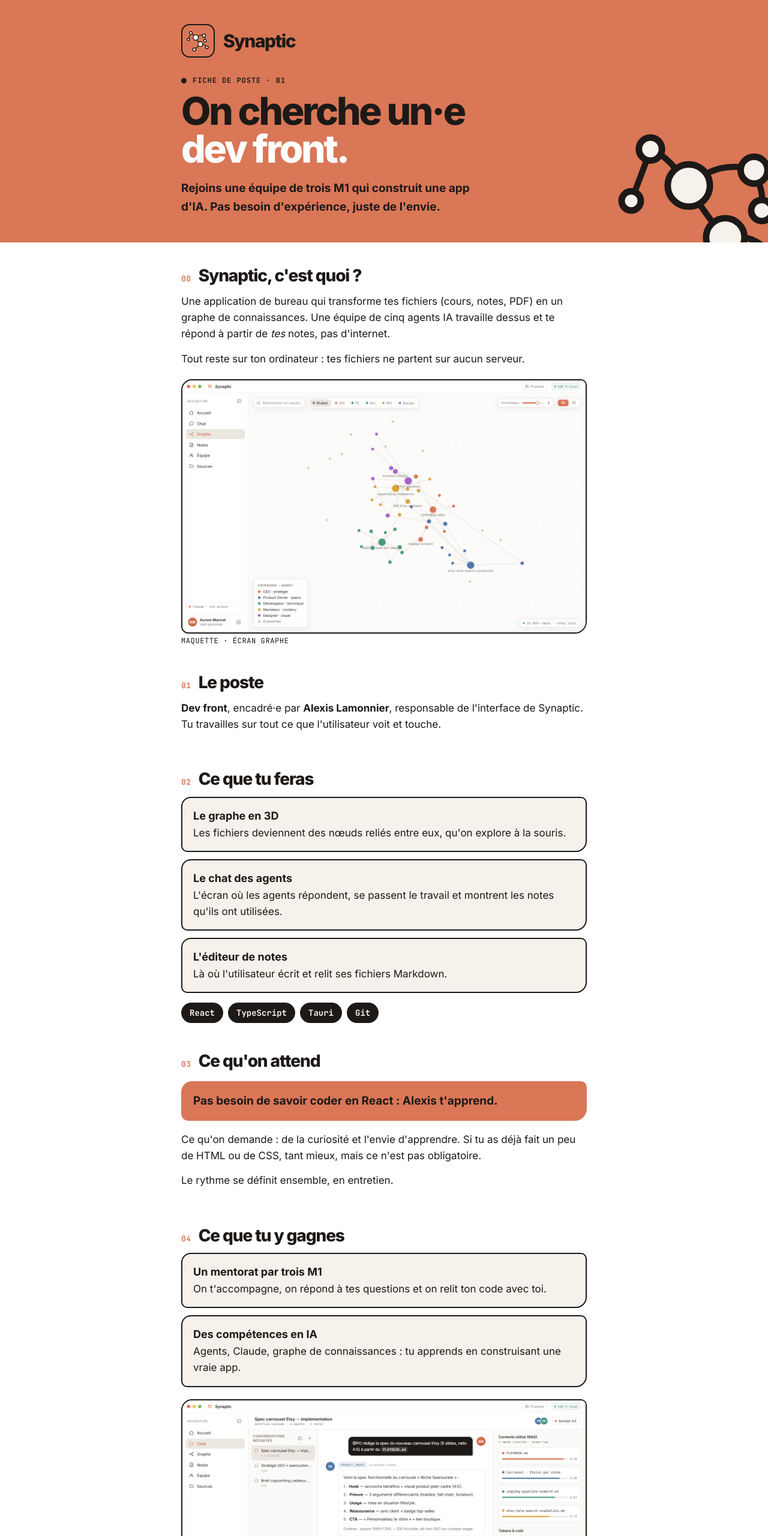
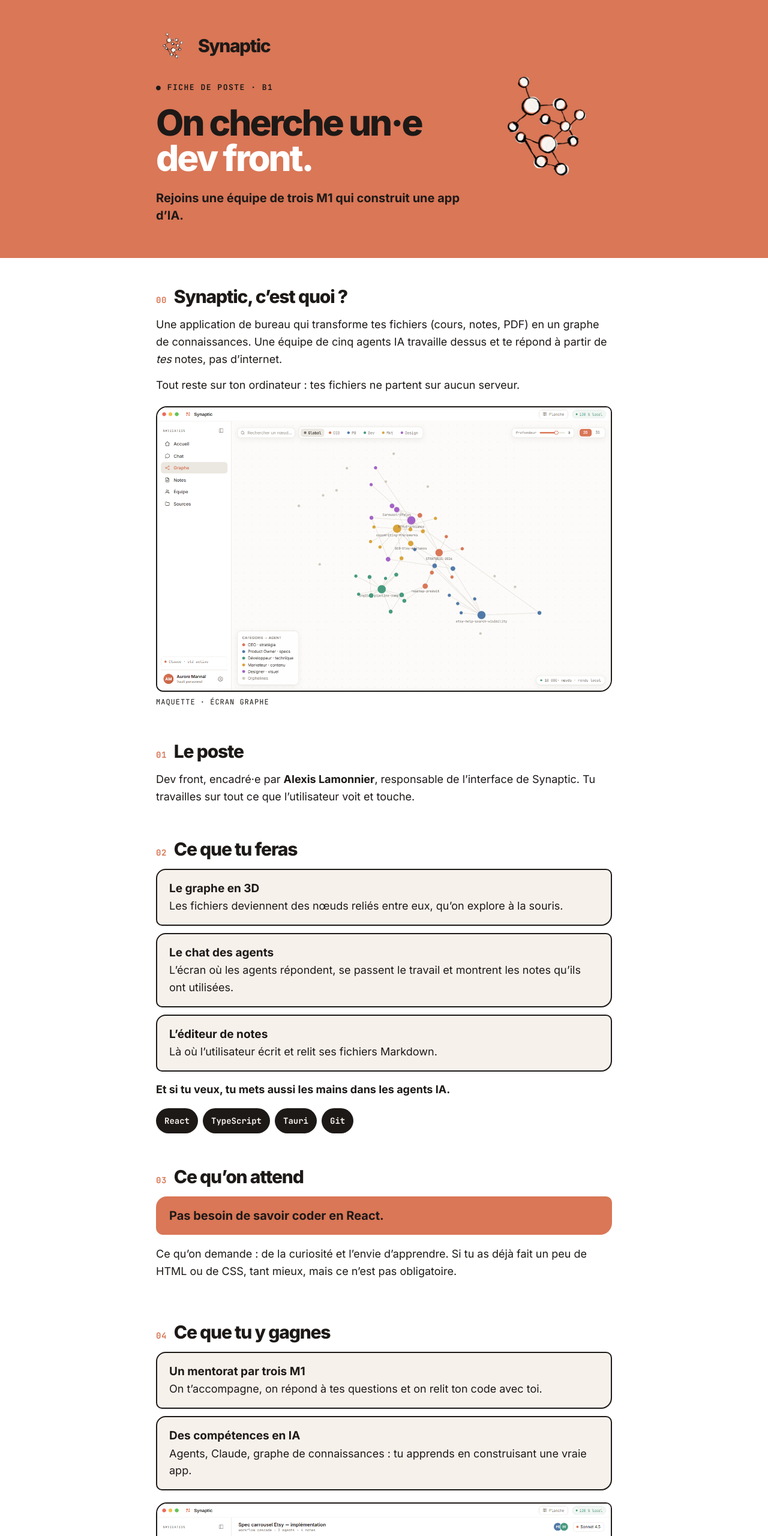
Before and after one commit to synaptic-fr/rejoindre, a plain HTML site: page index.html in a window 1280 px wide. Shown: the top 2560 px of the page at 60% size. Drawn offline with Linux system fonts and the light colour scheme.

Commit message:
fiche de poste : version validée dans Claude Design

```diff
--- a/index.html
+++ b/index.html
@@ -3,163 +3,122 @@
 <head>
 <meta charset="utf-8">
 <meta name="viewport" content="width=device-width, initial-scale=1">
-<title>Rejoins Synaptic · dev front (B1)</title>
-<link rel="icon" href="data:,">
-<meta name="description" content="Synaptic cherche un·e B1 pour rejoindre l'équipe en dev front, encadré·e par des M1.">
+<title>Rejoins Synaptic · dev front B1</title>
+<meta name="description" content="Synaptic cherche un·e B1 pour rejoindre l’équipe en dev front, encadré·e par des M1.">
+<link rel="icon" href="img/logo.png">
 <style>
 @font-face { font-family: "Inter"; font-weight: 400; src: url("fonts/inter-400.woff2") format("woff2"); font-display: swap; }
 @font-face { font-family: "Inter"; font-weight: 700; src: url("fonts/inter-700.woff2") format("woff2"); font-display: swap; }
 @font-face { font-family: "Inter"; font-weight: 800; src: url("fonts/inter-800.woff2") format("woff2"); font-display: swap; }
 @font-face { font-family: "JetBrains Mono"; font-weight: 400; src: url("fonts/jetbrains-mono-400.woff2") format("woff2"); font-display: swap; }
 @font-face { font-family: "JetBrains Mono"; font-weight: 700; src: url("fonts/jetbrains-mono-700.woff2") format("woff2"); font-display: swap; }
-
-  :root {
-    --clay: #D97757; --ink: #1D1917; --node: #F7F1EC; --paper: #FFFFFF;
-    --po: #5179A8; --dev: #479A7E; --design: #A463C7; --mkt: #DAA43B;
-    --sans: "Inter", "Segoe UI", Arial, sans-serif;
-    --mono: "JetBrains Mono", Consolas, monospace;
-  }
-  * { box-sizing: border-box; }
 html { -webkit-text-size-adjust: 100%; }
-  body { margin: 0; background: var(--paper); color: var(--ink); font: 400 17px/1.6 var(--sans); }
-  .wrap { max-width: 720px; margin: 0 auto; padding: 0 22px; }
-  img { max-width: 100%; height: auto; display: block; }
-
-  header { background: var(--clay); padding: 40px 0 44px; overflow: hidden; position: relative; }
-  .brand { display: flex; align-items: center; gap: 14px; }
-  .tile { width: 56px; height: 56px; border-radius: 14px; background: var(--clay); border: 2px solid var(--ink); display: flex; align-items: center; justify-content: center; flex: 0 0 auto; }
-  .tile svg { width: 78%; height: 78%; }
-  .brand b { font-size: 30px; font-weight: 800; letter-spacing: -.05em; }
-  .eyebrow { font: 700 12px/1 var(--mono); letter-spacing: .08em; text-transform: uppercase; margin: 32px 0 14px; display: flex; align-items: center; gap: 10px; }
-  .eyebrow::before { content: ""; width: 9px; height: 9px; border-radius: 50%; background: var(--ink); }
-  h1 { font-size: clamp(38px, 10vw, 64px); font-weight: 800; line-height: .98; letter-spacing: -.05em; margin: 0; }
-  h1 span { color: var(--paper); }
-  .hero-lead { font-size: 19px; font-weight: 700; margin: 20px 0 0; max-width: 520px; }
-  .motif { position: absolute; width: 210px; height: 210px; right: -70px; top: -60px; pointer-events: none; }
-  header .wrap { position: relative; z-index: 1; }
-  @media (min-width: 760px) { .motif { width: 320px; height: 320px; right: -60px; top: auto; bottom: -110px; } }
-
-  section { padding: 40px 0 8px; }
-  h2 { font-size: 28px; font-weight: 800; letter-spacing: -.04em; line-height: 1.1; margin: 0 0 14px; display: flex; align-items: baseline; gap: 12px; }
-  h2 small { font: 700 13px/1 var(--mono); color: var(--clay); letter-spacing: .04em; }
-  p { margin: 0 0 14px; }
-  .mono { font-family: var(--mono); }
-
-  .shot { border: 2px solid var(--ink); border-radius: 18px 10px 20px 12px; overflow: hidden; margin: 20px 0 6px; }
-  .caption { font: 400 12px/1 var(--mono); letter-spacing: .05em; text-transform: uppercase; }
-
-  ul.list { list-style: none; padding: 0; margin: 0; display: grid; gap: 12px; }
-  ul.list li { background: var(--node); border: 2px solid var(--ink); border-radius: 16px 10px 18px 10px; padding: 16px 18px; }
-  ul.list li b { display: block; font-size: 18px; }
-  .chips { display: flex; flex-wrap: wrap; gap: 8px; margin: 16px 0 0; padding: 0; list-style: none; }
-  .chips li { font: 700 14px/1 var(--mono); background: var(--ink); color: var(--node); padding: 10px 14px; border-radius: 99px; }
-
-  .callout { background: var(--clay); border-radius: 18px 10px 20px 12px; padding: 18px 20px; font-weight: 700; font-size: 19px; margin: 18px 0; }
-
-  .team { display: grid; gap: 12px; }
-  .person { display: flex; align-items: center; gap: 14px; }
-  .pill { width: 48px; height: 48px; border-radius: 50%; border: 2px solid var(--ink); display: flex; align-items: center; justify-content: center; font: 700 15px/1 var(--mono); color: var(--paper); flex: 0 0 auto; }
-  .person b { display: block; }
-  .person span { font: 400 13px/1.3 var(--mono); }
-
-  .apply { background: var(--ink); color: var(--node); margin-top: 44px; padding: 44px 0 48px; }
-  .apply h2 { color: var(--node); font-size: 34px; }
-  .apply h2 small { color: var(--clay); }
-  .apply .when { font: 700 15px/1.4 var(--mono); color: var(--clay); text-transform: uppercase; letter-spacing: .05em; }
-  footer { background: var(--ink); color: var(--node); padding: 0 0 32px; font: 400 12px/1.5 var(--mono); }
+body { margin: 0; background: #FFFFFF; color: #1D1917; font-family: 'Inter', 'Segoe UI', Arial, sans-serif; }
+a { color: #1D1917; } a:hover { color: #D97757; }
+img { max-width: 100%; }
 </style>
 </head>
 <body>
-<svg aria-hidden="true" width="0" height="0" style="position:absolute;overflow:hidden">
-  <symbol id="synaptic-mark" viewBox="0 0 100 100">
-    <g fill="none" stroke="#1D1917" stroke-width="3.2" stroke-linecap="round" stroke-linejoin="round">
-      <path d="M20 17 C28 20 34 28 40 36"/><path d="M40 36 C51 27 61 24 74 28"/>
-      <path d="M40 36 C46 47 51 54 59 63"/><path d="M59 63 C50 73 43 79 34 85"/>
-      <path d="M59 63 C71 61 80 66 86 76"/><path d="M74 28 C78 37 79 43 78 49"/>
-      <path d="M20 17 C16 29 13 36 10 44"/>
-    </g>
-    <g fill="#F7F1EC" stroke="#1D1917" stroke-width="3.4">
-      <circle cx="20" cy="17" r="6"/><circle cx="40" cy="36" r="11"/>
-      <circle cx="74" cy="28" r="7"/><circle cx="78" cy="49" r="5.5"/>
-      <circle cx="59" cy="63" r="10"/><circle cx="34" cy="85" r="6.5"/>
-      <circle cx="86" cy="76" r="5.5"/><circle cx="10" cy="44" r="5"/>
-    </g>
-  </symbol>
-</svg>
+<div style="width: 100%; background: #FFFFFF; color: #1D1917; font-family: 'Inter', 'Segoe UI', Arial, sans-serif; font-size: 18px; line-height: 1.6">
 
-<header>
-  <svg class="motif" viewBox="0 0 100 100" aria-hidden="true"><use href="#synaptic-mark"/></svg>
-  <div class="wrap">
-    <div class="brand">
-      <div class="tile"><svg viewBox="0 0 100 100" role="img" aria-label="Logo Synaptic"><use href="#synaptic-mark"/></svg></div>
-      <b>Synaptic</b>
+<header style="background: #D97757; padding: 48px 24px 56px">
+<div style="max-width: 760px; margin: 0 auto; display: flex; flex-wrap: wrap; align-items: center; gap: 32px">
+<div style="flex: 999 1 420px; min-width: 0; display: flex; flex-direction: column; gap: 18px">
+<div style="display: flex; align-items: center; gap: 14px">
+<img src="img/logo.png" alt="Logo Synaptic" style="width: 56px; height: 56px; border-radius: 13px; object-fit: cover; display: block">
+<span style="font-size: 30px; font-weight: 800; letter-spacing: -1.5px">Synaptic</span>
 </div>
-    <div class="eyebrow">Fiche de poste · B1</div>
-    <h1>On cherche un·e<br><span>dev front.</span></h1>
-    <p class="hero-lead">Rejoins une équipe de trois M1 qui construit une app d'IA. Pas besoin d'expérience, juste de l'envie.</p>
+<p style="margin: 14px 0 0; font-family: 'JetBrains Mono', Consolas, monospace; font-size: 13px; font-weight: 700; letter-spacing: 1.5px">● FICHE DE POSTE · B1</p>
+<h1 style="margin: 0; font-size: 60px; line-height: 0.98; font-weight: 800; letter-spacing: -3px">On cherche un·e<br><span style="color: #FFFFFF">dev front.</span></h1>
+<p style="margin: 6px 0 0; font-size: 20px; font-weight: 700; line-height: 1.45; max-width: 520px">Rejoins une équipe de trois M1 qui construit une app d’IA.</p>
+</div>
+<img src="img/logo.png" alt="" aria-hidden="true" style="flex: 1 1 200px; width: 220px; max-width: 220px; height: 220px; border-radius: 48px; object-fit: cover; display: block">
 </div>
 </header>
 
-<main class="wrap">
-  <section>
-    <h2><small>00</small>Synaptic, c'est quoi&nbsp;?</h2>
-    <p>Une application de bureau qui transforme tes fichiers (cours, notes, PDF) en un graphe de connaissances. Une équipe de cinq agents IA travaille dessus et te répond à partir de <em>tes</em> notes, pas d'internet.</p>
-    <p>Tout reste sur ton ordinateur : tes fichiers ne partent sur aucun serveur.</p>
-    <div class="shot"><img src="img/graphe.png" alt="Écran Graphe de la maquette Synaptic" width="1440" height="900"></div>
-    <div class="caption">Maquette · écran Graphe</div>
+<main style="max-width: 760px; margin: 0 auto; padding: 0 24px">
+
+<section style="padding: 48px 0 8px">
+<h2 style="margin: 0 0 16px; font-size: 30px; font-weight: 800; letter-spacing: -1.2px; line-height: 1.1"><span style="font-family: 'JetBrains Mono', Consolas, monospace; font-size: 14px; color: #D97757; letter-spacing: 0.5px; margin-right: 12px">00</span>Synaptic, c’est quoi ?</h2>
+<p style="margin: 0 0 14px">Une application de bureau qui transforme tes fichiers (cours, notes, PDF) en un graphe de connaissances. Une équipe de cinq agents IA travaille dessus et te répond à partir de <em>tes</em> notes, pas d’internet.</p>
+<p style="margin: 0 0 20px">Tout reste sur ton ordinateur : tes fichiers ne partent sur aucun serveur.</p>
+<div style="border: 2px solid #1D1917; border-radius: 18px 10px 20px 12px; overflow: hidden; background: #FFFFFF">
+<img src="img/graphe.png" alt="Écran Graphe de la maquette Synaptic : des nœuds colorés par agent, reliés entre eux" style="width: 100%; height: auto; display: block">
+</div>
+<p style="margin: 8px 0 0; font-family: 'JetBrains Mono', Consolas, monospace; font-size: 12px; letter-spacing: 1px">MAQUETTE · ÉCRAN GRAPHE</p>
 </section>
 
-  <section>
-    <h2><small>01</small>Le poste</h2>
-    <p><b>Dev front</b>, encadré·e par <b>Alexis Lamonnier</b>, responsable de l'interface de Synaptic. Tu travailles sur tout ce que l'utilisateur voit et touche.</p>
+<section style="padding: 48px 0 8px">
+<h2 style="margin: 0 0 16px; font-size: 30px; font-weight: 800; letter-spacing: -1.2px; line-height: 1.1"><span style="font-family: 'JetBrains Mono', Consolas, monospace; font-size: 14px; color: #D97757; letter-spacing: 0.5px; margin-right: 12px">01</span>Le poste</h2>
+<p style="margin: 0">Dev front, encadré·e par <b>Alexis Lamonnier</b>, responsable de l’interface de Synaptic. Tu travailles sur tout ce que l’utilisateur voit et touche.</p>
 </section>
 
-  <section>
-    <h2><small>02</small>Ce que tu feras</h2>
-    <ul class="list">
-      <li><b>Le graphe en 3D</b>Les fichiers deviennent des nœuds reliés entre eux, qu'on explore à la souris.</li>
-      <li><b>Le chat des agents</b>L'écran où les agents répondent, se passent le travail et montrent les notes qu'ils ont utilisées.</li>
-      <li><b>L'éditeur de notes</b>Là où l'utilisateur écrit et relit ses fichiers Markdown.</li>
+<section style="padding: 48px 0 8px">
+<h2 style="margin: 0 0 16px; font-size: 30px; font-weight: 800; letter-spacing: -1.2px; line-height: 1.1"><span style="font-family: 'JetBrains Mono', Consolas, monospace; font-size: 14px; color: #D97757; letter-spacing: 0.5px; margin-right: 12px">02</span>Ce que tu feras</h2>
+<ul style="list-style: none; padding: 0; margin: 0; display: flex; flex-direction: column; gap: 12px">
+<li style="background: #F7F1EC; border: 2px solid #1D1917; border-radius: 16px 10px 18px 10px; padding: 16px 20px"><b style="display: block; font-size: 19px">Le graphe en 3D</b>Les fichiers deviennent des nœuds reliés entre eux, qu’on explore à la souris.</li>
+<li style="background: #F7F1EC; border: 2px solid #1D1917; border-radius: 16px 10px 18px 10px; padding: 16px 20px"><b style="display: block; font-size: 19px">Le chat des agents</b>L’écran où les agents répondent, se passent le travail et montrent les notes qu’ils ont utilisées.</li>
+<li style="background: #F7F1EC; border: 2px solid #1D1917; border-radius: 16px 10px 18px 10px; padding: 16px 20px"><b style="display: block; font-size: 19px">L’éditeur de notes</b>Là où l’utilisateur écrit et relit ses fichiers Markdown.</li>
 </ul>
-    <ul class="chips" aria-label="Technologies">
-      <li>React</li><li>TypeScript</li><li>Tauri</li><li>Git</li>
-    </ul>
+<p style="margin: 16px 0 0; font-weight: 700">Et si tu veux, tu mets aussi les mains dans les agents IA.</p>
+<div style="display: flex; flex-wrap: wrap; gap: 8px; margin-top: 16px">
+<span style="font-family: 'JetBrains Mono', Consolas, monospace; font-size: 14px; font-weight: 700; background: #1D1917; color: #F7F1EC; padding: 10px 14px; border-radius: 99px">React</span>
+<span style="font-family: 'JetBrains Mono', Consolas, monospace; font-size: 14px; font-weight: 700; background: #1D1917; color: #F7F1EC; padding: 10px 14px; border-radius: 99px">TypeScript</span>
+<span style="font-family: 'JetBrains Mono', Consolas, monospace; font-size: 14px; font-weight: 700; background: #1D1917; color: #F7F1EC; padding: 10px 14px; border-radius: 99px">Tauri</span>
+<span style="font-family: 'JetBrains Mono', Consolas, monospace; font-size: 14px; font-weight: 700; background: #1D1917; color: #F7F1EC; padding: 10px 14px; border-radius: 99px">Git</span>
+</div>
 </section>
 
-  <section>
-    <h2><small>03</small>Ce qu'on attend</h2>
-    <div class="callout">Pas besoin de savoir coder en React : Alexis t'apprend.</div>
-    <p>Ce qu'on demande : de la curiosité et l'envie d'apprendre. Si tu as déjà fait un peu de HTML ou de CSS, tant mieux, mais ce n'est pas obligatoire.</p>
-    <p>Le rythme se définit ensemble, en entretien.</p>
+<section style="padding: 48px 0 8px">
+<h2 style="margin: 0 0 16px; font-size: 30px; font-weight: 800; letter-spacing: -1.2px; line-height: 1.1"><span style="font-family: 'JetBrains Mono', Consolas, monospace; font-size: 14px; color: #D97757; letter-spacing: 0.5px; margin-right: 12px">03</span>Ce qu’on attend</h2>
+<p style="margin: 0 0 18px; background: #D97757; border-radius: 18px 10px 20px 12px; padding: 18px 22px; font-size: 20px; font-weight: 700; line-height: 1.4">Pas besoin de savoir coder en React.</p>
+<p style="margin: 0 0 14px">Ce qu’on demande : de la curiosité et l’envie d’apprendre. Si tu as déjà fait un peu de HTML ou de CSS, tant mieux, mais ce n’est pas obligatoire.</p>
+
 </section>
 
-  <section>
-    <h2><small>04</small>Ce que tu y gagnes</h2>
-    <ul class="list">
-      <li><b>Un mentorat par trois M1</b>On t'accompagne, on répond à tes questions et on relit ton code avec toi.</li>
-      <li><b>Des compétences en IA</b>Agents, Claude, graphe de connaissances : tu apprends en construisant une vraie app.</li>
+<section style="padding: 48px 0 8px">
+<h2 style="margin: 0 0 16px; font-size: 30px; font-weight: 800; letter-spacing: -1.2px; line-height: 1.1"><span style="font-family: 'JetBrains Mono', Consolas, monospace; font-size: 14px; color: #D97757; letter-spacing: 0.5px; margin-right: 12px">04</span>Ce que tu y gagnes</h2>
+<ul style="list-style: none; padding: 0; margin: 0; display: flex; flex-direction: column; gap: 12px">
+<li style="background: #F7F1EC; border: 2px solid #1D1917; border-radius: 16px 10px 18px 10px; padding: 16px 20px"><b style="display: block; font-size: 19px">Un mentorat par trois M1</b>On t’accompagne, on répond à tes questions et on relit ton code avec toi.</li>
+<li style="background: #F7F1EC; border: 2px solid #1D1917; border-radius: 16px 10px 18px 10px; padding: 16px 20px"><b style="display: block; font-size: 19px">Des compétences en IA</b>Agents, Claude, graphe de connaissances : tu apprends en construisant une vraie app.</li>
 </ul>
-    <div class="shot"><img src="img/chat.png" alt="Écran Chat de la maquette Synaptic" width="1440" height="900"></div>
-    <div class="caption">Maquette · écran Chat</div>
+<div style="border: 2px solid #1D1917; border-radius: 18px 10px 20px 12px; overflow: hidden; background: #FFFFFF; margin-top: 20px">
+<img src="img/chat.png" alt="Écran Chat de la maquette Synaptic : le Product Owner rédige une spec, transmise au Développeur" style="width: 100%; height: auto; display: block">
+</div>
+<p style="margin: 8px 0 0; font-family: 'JetBrains Mono', Consolas, monospace; font-size: 12px; letter-spacing: 1px">MAQUETTE · ÉCRAN CHAT</p>
 </section>
 
-  <section>
-    <h2><small>05</small>L'équipe</h2>
-    <div class="team">
-      <div class="person"><span class="pill" style="background:var(--clay)">AL</span><div><b>Alexis Lamonnier</b><span>Interface, graphe, éditeur · ton mentor</span></div></div>
-      <div class="person"><span class="pill" style="background:var(--dev)">LW</span><div><b>Lucien Werquin</b><span>Agents IA et données</span></div></div>
-      <div class="person"><span class="pill" style="background:var(--po)">RR</span><div><b>Raji Rahoui</b><span>Plateforme et sécurité</span></div></div>
+<section style="padding: 48px 0 8px">
+<h2 style="margin: 0 0 16px; font-size: 30px; font-weight: 800; letter-spacing: -1.2px; line-height: 1.1"><span style="font-family: 'JetBrains Mono', Consolas, monospace; font-size: 14px; color: #D97757; letter-spacing: 0.5px; margin-right: 12px">05</span>L’équipe</h2>
+<div style="display: flex; flex-direction: column; gap: 14px">
+<div style="display: flex; align-items: center; gap: 14px">
+<span style="width: 48px; height: 48px; flex: 0 0 auto; border-radius: 50%; border: 2px solid #1D1917; background: #D97757; color: #FFFFFF; display: flex; align-items: center; justify-content: center; font-family: 'JetBrains Mono', Consolas, monospace; font-size: 15px; font-weight: 700">AL</span>
+<div><b style="display: block">Alexis Lamonnier</b><span style="font-family: 'JetBrains Mono', Consolas, monospace; font-size: 13px">Interface, graphe, éditeur · ton mentor</span></div>
+</div>
+<div style="display: flex; align-items: center; gap: 14px">
+<span style="width: 48px; height: 48px; flex: 0 0 auto; border-radius: 50%; border: 2px solid #1D1917; background: #479A7E; color: #FFFFFF; display: flex; align-items: center; justify-content: center; font-family: 'JetBrains Mono', Consolas, monospace; font-size: 15px; font-weight: 700">LW</span>
+<div><b style="display: block">Lucien Werquin</b><span style="font-family: 'JetBrains Mono', Consolas, monospace; font-size: 13px">Agents IA et données</span></div>
+</div>
+<div style="display: flex; align-items: center; gap: 14px">
+<span style="width: 48px; height: 48px; flex: 0 0 auto; border-radius: 50%; border: 2px solid #1D1917; background: #5179A8; color: #FFFFFF; display: flex; align-items: center; justify-content: center; font-family: 'JetBrains Mono', Consolas, monospace; font-size: 15px; font-weight: 700">RR</span>
+<div><b style="display: block">Raji Rahoui</b><span style="font-family: 'JetBrains Mono', Consolas, monospace; font-size: 13px">Plateforme et sécurité</span></div>
+</div>
 </div>
 </section>
+
 </main>
 
-<div class="apply">
-  <div class="wrap">
-    <h2><small>06</small>Comment postuler</h2>
-    <p>Viens nous voir au <b>job-dating</b> et postule sur Synaptic. On prend le temps d'en parler avec toi en entretien.</p>
-    <p class="when">Job-dating · jeudi 26 novembre</p>
+<section style="background: #1D1917; color: #F7F1EC; margin-top: 56px; padding: 48px 24px 52px">
+<div style="max-width: 760px; margin: 0 auto">
+<h2 style="margin: 0 0 16px; font-size: 36px; font-weight: 800; letter-spacing: -1.5px; line-height: 1.1; color: #F7F1EC"><span style="font-family: 'JetBrains Mono', Consolas, monospace; font-size: 14px; color: #D97757; letter-spacing: 0.5px; margin-right: 12px">06</span>Comment postuler</h2>
+<p style="margin: 0 0 14px">Viens nous voir au <b>job-dating</b> et postule sur Synaptic. On prend le temps d’en parler avec toi en entretien.</p>
+<p style="margin: 0; font-family: 'JetBrains Mono', Consolas, monospace; font-size: 15px; font-weight: 700; letter-spacing: 1px; color: #D97757">JOB-DATING · JEUDI 26 NOVEMBRE</p>
 </div>
+</section>
+<footer style="background: #1D1917; color: #F7F1EC; padding: 0 24px 32px">
+<p style="max-width: 760px; margin: 0 auto; font-family: 'JetBrains Mono', Consolas, monospace; font-size: 12px; line-height: 1.5">Synaptic · projet étudiant · polices Inter et JetBrains Mono (SIL OFL 1.1)</p>
+</footer>
+
 </div>
-<footer><div class="wrap">Synaptic · projet étudiant · polices Inter et JetBrains Mono (SIL OFL 1.1)</div></footer>
 </body>
 </html>
```
Also changed, not shown: img/logo.png (added), 1 other file. Lines whose indentation alone changed are shown as unchanged.
